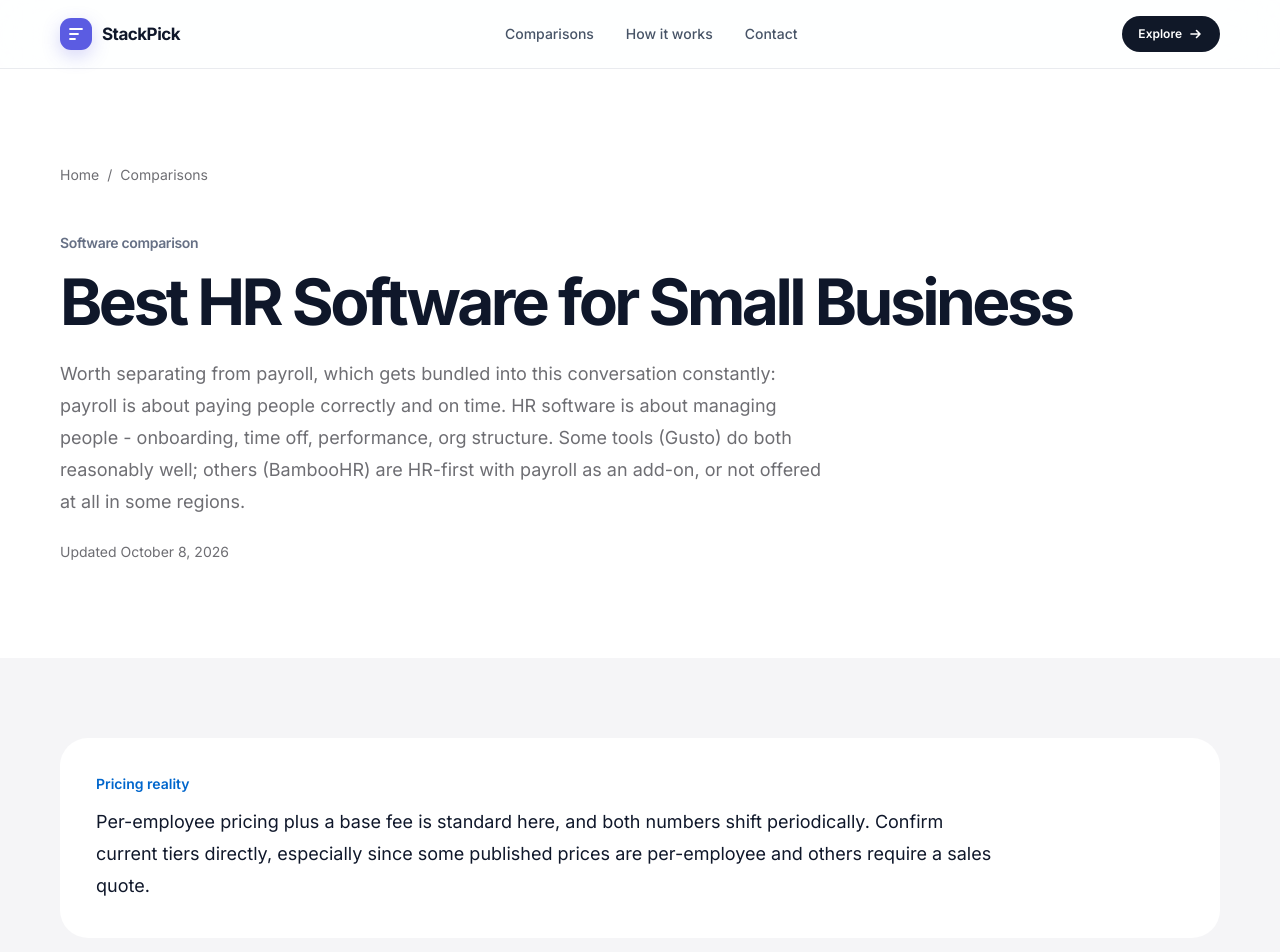
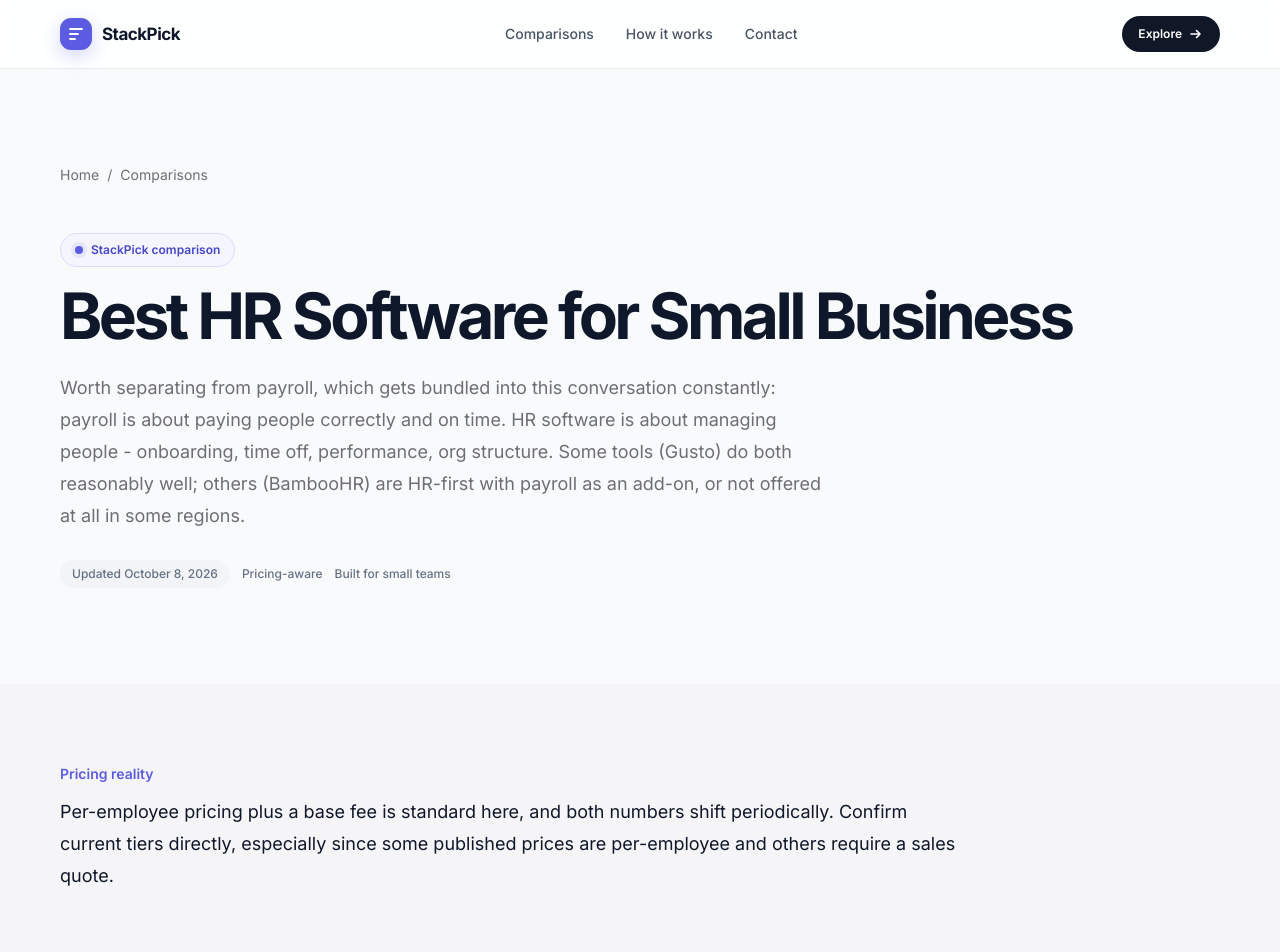
Before and after one commit to LinukaBandara/StackPick, a Next.js app: page /best/hr-software in a window 1280 px wide. Shown: the top 952 px of the page. Built offline with nearby package versions, Linux system fonts and the light colour scheme; no server answers.

Commit message:
feat: redesign comparison article experience

```diff
--- a/components/ComparisonArticle.tsx
+++ b/components/ComparisonArticle.tsx
@@ -117,7 +117,7 @@ export interface ComparisonArticleProps {
 }
 
 export default function ComparisonArticle({ title, slug, intro, pricingNote, tools, bottomLine, children }: ComparisonArticleProps) {
-  const siteUrl = process.env.NEXT_PUBLIC_SITE_URL || "https://stackpick.example";
+  const siteUrl = process.env.NEXT_PUBLIC_SITE_URL || "https://www.stackpick.tech";
   const articleJsonLd = {
     "@context": "https://schema.org",
     "@type": "Article",
@@ -146,25 +146,25 @@ export default function ComparisonArticle({ title, slug, intro, pricingNote, too
       <script type="application/ld+json" dangerouslySetInnerHTML={{ __html: JSON.stringify(articleJsonLd) }} />
       <script type="application/ld+json" dangerouslySetInnerHTML={{ __html: JSON.stringify(breadcrumbJsonLd) }} />
 
-      <header className="bg-white">
+      <header className="sp-article-hero">
         <div className="sp-container py-16 sm:py-24">
           <nav aria-label="Breadcrumb" className="text-sm text-[#6e6e73]">
             <Link href="/" className="hover:text-[#06c]">Home</Link>
             <span className="mx-2">/</span>
             <Link href="/best" className="hover:text-[#06c]">Comparisons</Link>
           </nav>
-          <p className="sp-eyebrow mt-12">Software comparison</p>
+          <div className="sp-kicker mt-12"><span className="sp-kicker-dot" /> StackPick comparison</div>
           <h1 className="sp-title mt-4 max-w-5xl">{title}</h1>
           <p className="mt-6 max-w-3xl text-lg leading-8 text-[#6e6e73]">{intro}</p>
-          <p className="mt-6 text-sm text-[#6e6e73]">Updated October 8, 2026</p>
+          <div className="mt-7 flex flex-wrap items-center gap-3 text-xs font-medium text-[#667085]"><span className="rounded-full bg-[#f2f4f7] px-3 py-1.5">Updated October 8, 2026</span><span>Pricing-aware</span><span>Built for small teams</span></div>
         </div>
       </header>
 
       <section className="bg-[#f5f5f7]">
         <div className="sp-container py-14 sm:py-20">
           {pricingNote && (
-            <div className="rounded-[28px] bg-white p-7 sm:p-9">
-              <p className="text-sm font-semibold text-[#06c]">Pricing reality</p>
+            <div className="sp-pricing-callout">
+              <p className="text-sm font-semibold text-[#5b5ce2]">Pricing reality</p>
               <p className="mt-3 max-w-4xl text-lg leading-8">{pricingNote}</p>
             </div>
           )}
@@ -173,7 +173,7 @@ export default function ComparisonArticle({ title, slug, intro, pricingNote, too
             <p className="sp-eyebrow">At a glance</p>
             <h2 className="mt-3 text-3xl font-semibold tracking-[-.03em]">Which one fits?</h2>
 
-            <div className="mt-8 overflow-hidden rounded-[28px] bg-white">
+            <div className="sp-comparison-table mt-8">
               <div className="hidden grid-cols-[1.1fr_1fr_1.2fr] border-b border-black/10 px-6 py-4 text-xs font-semibold text-[#6e6e73] sm:grid">
                 <span>Tool</span><span>Best for</span><span>Free option</span>
               </div>
@@ -288,9 +288,9 @@ export default function ComparisonArticle({ title, slug, intro, pricingNote, too
         </div>
       </section>
 
-      <section className="bg-black text-white">
+      <section className="sp-verdict">
         <div className="sp-container py-24 sm:py-32">
-          <p className="text-sm font-semibold text-[#a1a1a6]">StackPick verdict</p>
+          <div className="sp-kicker border-white/10 bg-white/10 text-white"><span className="h-2 w-2 rounded-full bg-[#a7f3d0]" /> StackPick verdict</div>
           <h2 className="mt-4 max-w-4xl text-4xl font-semibold tracking-[-.04em] sm:text-6xl">The bottom line.</h2>
           <p className="mt-8 max-w-3xl text-lg leading-8 text-[#a1a1a6]">{bottomLine}</p>
         </div>
```
